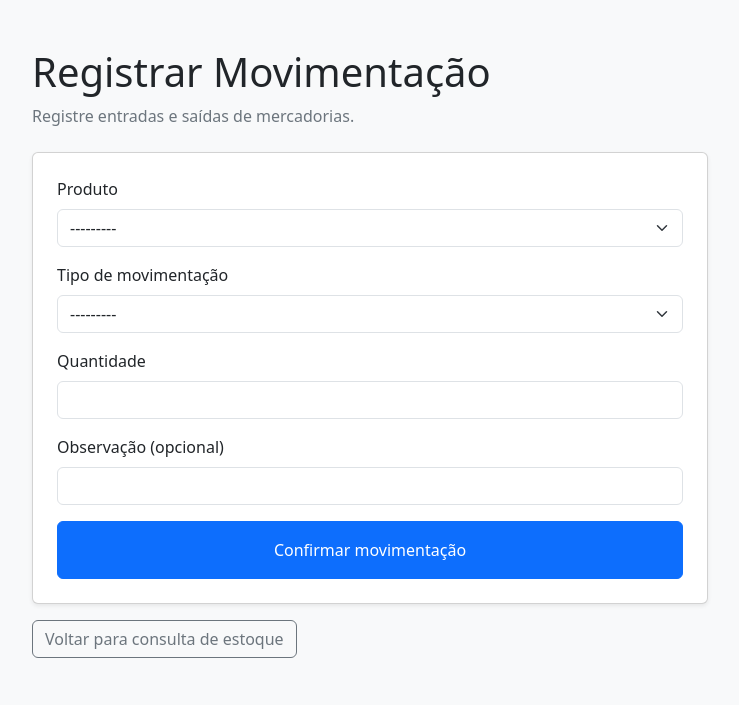
After one commit to pamtelles/controle-estoque-mercadinho, a Django app: page /movimentacoes/nova/ in a window 1280 px wide. The commit adds this page. Shown: the top 705 px of the page, without its empty margins (270-1009 px from the left). Run offline with Django 5.2, Linux system fonts and the light colour scheme; the visitor is signed in with stand-in values (Sample User, id 1); data that the repository does not hold is empty.

Commit message:
feat: implementar entradas e saidas de estoque com validacao de saldo

```diff
--- a/estoque/forms.py
+++ b/estoque/forms.py
@@ -1,5 +1,5 @@
 from django import forms
-from .models import Produto
+from .models import Produto, MovimentacaoEstoque
 
 
 class ProdutoForm(forms.ModelForm):
@@ -32,3 +32,32 @@ class ProdutoForm(forms.ModelForm):
                 attrs={"class": "form-control", "min": "0"}
             ),
         }
+
+class MovimentacaoForm(forms.ModelForm):
+    class Meta:
+        model = MovimentacaoEstoque
+        fields = ["produto", "tipo", "quantidade", "observacao"]
+
+        labels = {
+            "produto": "Produto",
+            "tipo": "Tipo de movimentação",
+            "quantidade": "Quantidade",
+            "observacao": "Observação (opcional)",
+        }
+
+        widgets = {
+            "produto": forms.Select(attrs={"class": "form-select"}),
+            "tipo": forms.Select(attrs={"class": "form-select"}),
+            "quantidade": forms.NumberInput(
+                attrs={"class": "form-control", "min": "1", "step": "1"}
+            ),
+            "observacao": forms.TextInput(
+                attrs={"class": "form-control"}
+            ),
+        }
+
+    def __init__(self, *args, **kwargs):
+        super().__init__(*args, **kwargs)
+        self.fields["produto"].queryset = Produto.objects.filter(
+            ativo=True
+        )
--- a/estoque/models.py
+++ b/estoque/models.py
@@ -21,3 +21,37 @@ class Produto(models.Model):
         ordering = ["nome"]
         verbose_name = "Produto"
         verbose_name_plural = "Produtos"
+
+class MovimentacaoEstoque(models.Model):
+    TIPOS = [
+        ("ENTRADA", "Entrada"),
+        ("SAIDA", "Saída"),
+    ]
+
+    produto = models.ForeignKey(
+        Produto,
+        on_delete=models.PROTECT,
+        related_name="movimentacoes"
+    )
+    tipo = models.CharField(
+        max_length=10,
+        choices=TIPOS
+    )
+    quantidade = models.PositiveIntegerField(
+        validators=[MinValueValidator(1)]
+    )
+    data_movimentacao = models.DateTimeField(
+        auto_now_add=True
+    )
+    observacao = models.CharField(
+        max_length=255,
+        blank=True
+    )
+
+    def __str__(self):
+        return f"{self.get_tipo_display()} - {self.produto.nome} - {self.quantidade}"
+
+    class Meta:
+        ordering = ["-data_movimentacao"]
+        verbose_name = "Movimentação de estoque"
+        verbose_name_plural = "Movimentações de estoque"
--- a/estoque/templates/estoque/consultar_estoque.html
+++ b/estoque/templates/estoque/consultar_estoque.html
@@ -17,6 +17,9 @@
         <div class="d-flex flex-wrap gap-2 mb-4">
             <a href="{% url 'cadastrar_produto' %}" class="btn btn-primary">
                 + Cadastrar produto
+            </a>
+            <a href="{% url 'registrar_movimentacao' %}" class="btn btn-success">
+                + Registrar movimentação
             </a>
         </div>
 
--- /dev/null
+++ b/estoque/templates/estoque/registrar_movimentacao.html
@@ -0,0 +1,50 @@
+<!DOCTYPE html>
+<html lang="pt-BR">
+
+<head>
+    <meta charset="UTF-8">
+    <meta name="viewport" content="width=device-width, initial-scale=1">
+    <title>Movimentação de Estoque | Mercadinho</title>
+    <link href="https://cdn.jsdelivr.net/npm/bootstrap@5.3.3/dist/css/bootstrap.min.css" rel="stylesheet">
+</head>
+
+<body class="bg-light">
+
+    <main class="container py-5" style="max-width: 700px;">
+        <h1>Registrar Movimentação</h1>
+        <p class="text-secondary mb-4">
+            Registre entradas e saídas de mercadorias.
+        </p>
+
+        <form method="post" class="card p-4 shadow-sm">
+            {% csrf_token %}
+
+            {% for field in form %}
+            <div class="mb-3">
+                <label for="{{ field.id_for_label }}" class="form-label">
+                    {{ field.label }}
+                </label>
+
+                {{ field }}
+
+                {% for error in field.errors %}
+                <div class="text-danger mt-1" role="alert">
+                    {{ error }}
+                </div>
+                {% endfor %}
+            </div>
+            {% endfor %}
+
+            <button type="submit" class="btn btn-primary w-100 py-3">
+                Confirmar movimentação
+            </button>
+        </form>
+
+        <a href="{% url 'consultar_estoque' %}" class="btn btn-outline-secondary mt-3">
+            Voltar para consulta de estoque
+        </a>
+    </main>
+
+</body>
+
+</html>
--- a/estoque/urls.py
+++ b/estoque/urls.py
@@ -12,4 +12,10 @@ urlpatterns = [
         views.consultar_estoque,
         name="consultar_estoque",
     ),
+
+    path(
+    "movimentacoes/nova/",
+    views.registrar_movimentacao,
+    name="registrar_movimentacao",
+),
 ]
--- a/estoque/views.py
+++ b/estoque/views.py
@@ -1,3 +1,7 @@
+from django.db import transaction
+from django.db.models import F
+from django.db.models.functions import Greatest
+from .forms import MovimentacaoForm
 from .models import Produto
 from django.contrib import messages
 from django.contrib.auth.decorators import login_required
@@ -41,3 +45,47 @@ def consultar_estoque(request):
             "busca": busca,
         },
     )
+
+@login_required
+def registrar_movimentacao(request):
+    if request.method == "POST":
+        form = MovimentacaoForm(request.POST)
+
+        if form.is_valid():
+            movimentacao = form.save(commit=False)
+
+            with transaction.atomic():
+                produto = Produto.objects.select_for_update().get(
+                    pk=movimentacao.produto_id,
+                    ativo=True
+                )
+
+                if movimentacao.tipo == "SAIDA":
+                    if produto.quantidade_atual < movimentacao.quantidade:
+                        form.add_error(
+                            "quantidade",
+                            "Quantidade insuficiente em estoque."
+                        )
+                    else:
+                        produto.quantidade_atual -= movimentacao.quantidade
+
+                elif movimentacao.tipo == "ENTRADA":
+                    produto.quantidade_atual += movimentacao.quantidade
+
+                if not form.errors:
+                    produto.save(update_fields=["quantidade_atual"])
+                    movimentacao.save()
+
+                    messages.success(
+                        request,
+                        "Movimentação registrada com sucesso!"
+                    )
+                    return redirect("consultar_estoque")
+    else:
+        form = MovimentacaoForm()
+
+    return render(
+        request,
+        "estoque/registrar_movimentacao.html",
+        {"form": form},
+    )
```
Also changed, not shown: estoque/migrations/0002_movimentacaoestoque.py (added).
